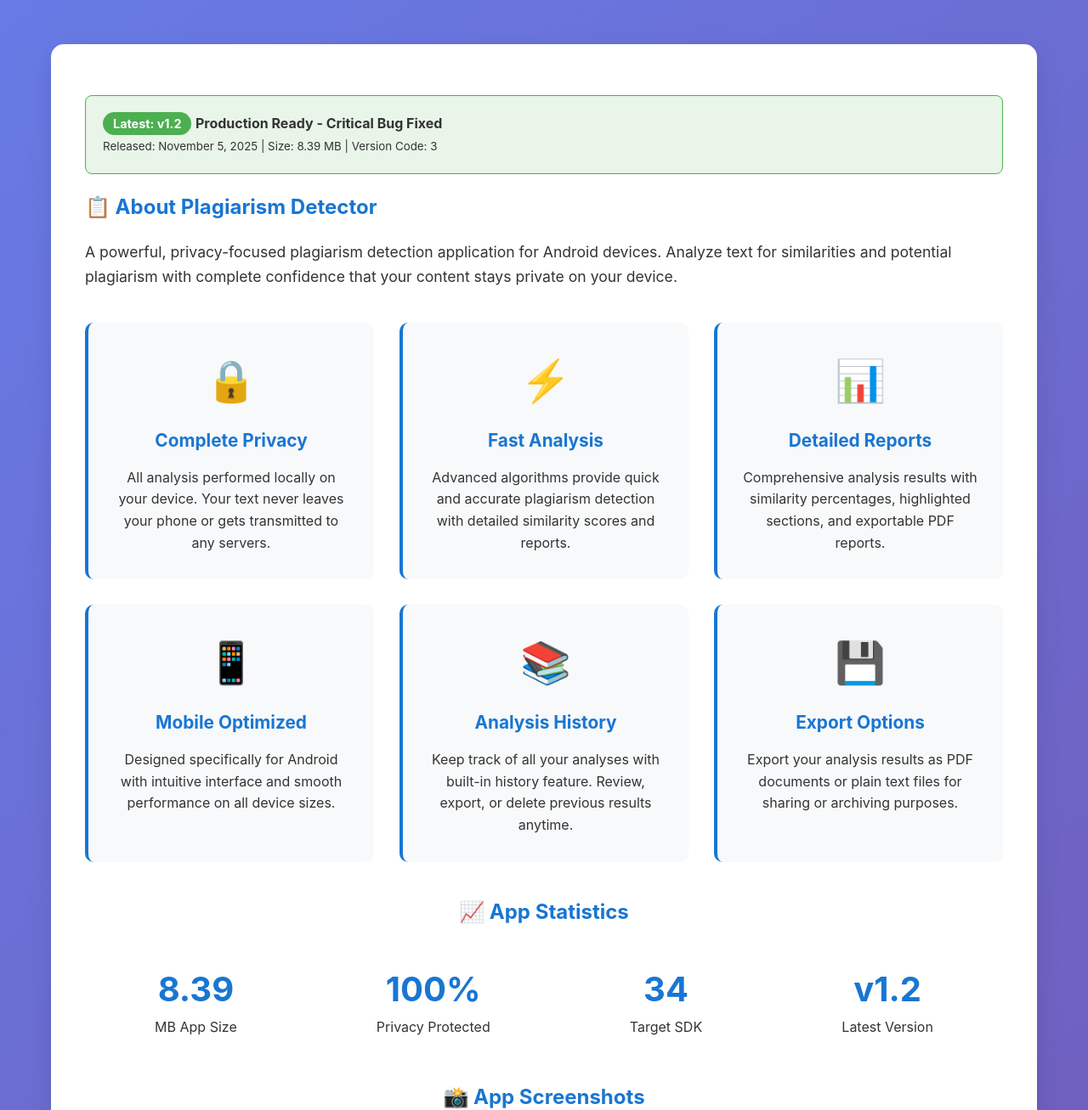
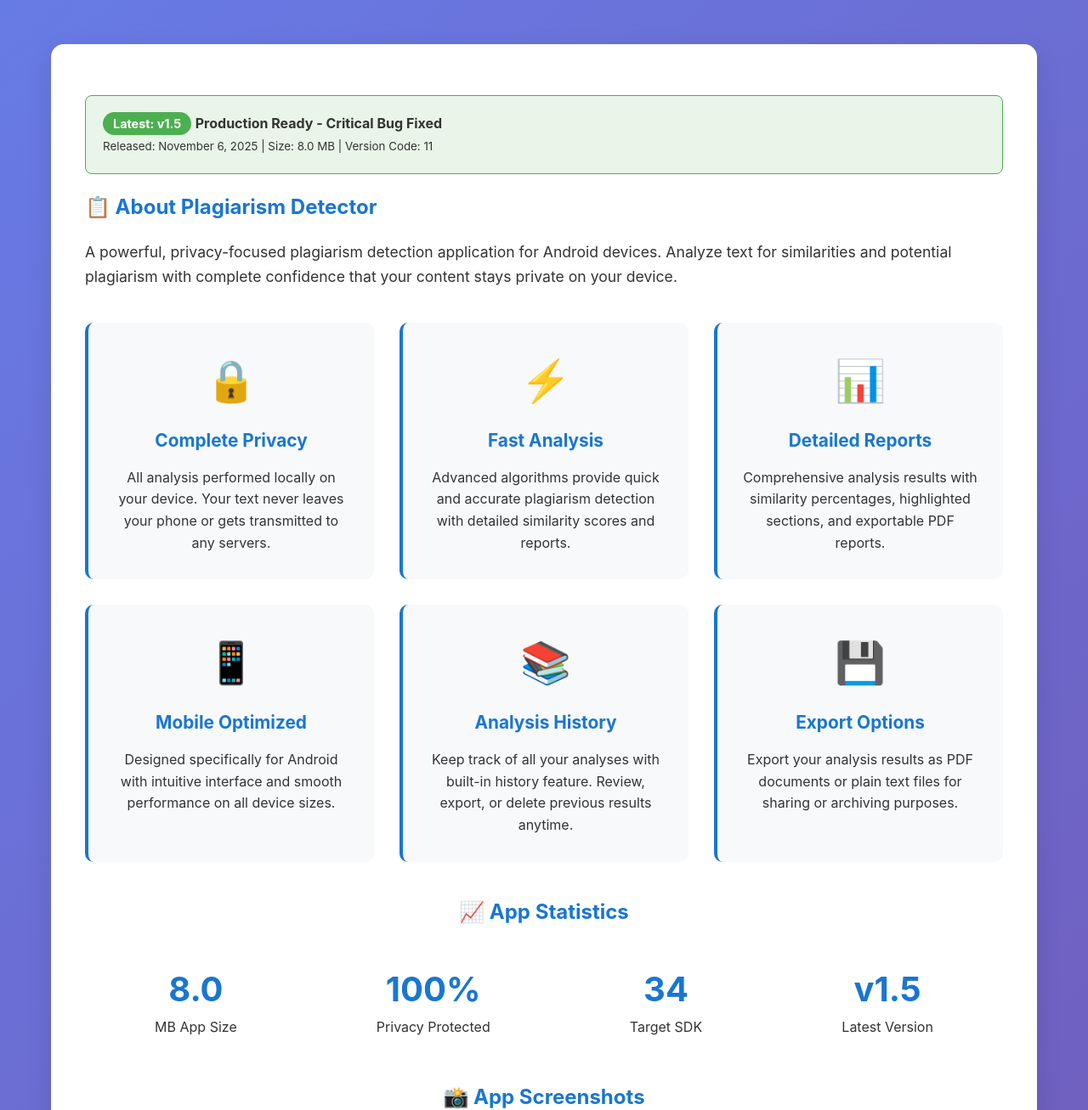
Before and after one commit to Takiboy88/takiboy88.github.io, a plain HTML site: page index.html in a window 1280 px wide. Shown: the part 320-1627 px from the top of the page at 85% size. Drawn offline with Linux system fonts and the light colour scheme.

Commit message:
Complete version 1.5 update - Fix all version inconsistencies
- Updated version badge: v1.2 → v1.5
- Updated release date: Nov 5 → Nov 6, 2025
- Updated version code: 3 → 11
- Updated app size: 8.39 MB → 8.0 MB
- Updated statistics section version display
- All version references now consistently show v1.5

```diff
--- a/index.html
+++ b/index.html
@@ -231,9 +231,9 @@
         <div class="main-content">
             <!-- Version Information -->
             <div class="version-info">
-                <span class="version-badge">Latest: v1.2</span>
+                <span class="version-badge">Latest: v1.5</span>
                 <strong>Production Ready - Critical Bug Fixed</strong><br>
-                <small>Released: November 5, 2025 | Size: 8.39 MB | Version Code: 3</small>
+                <small>Released: November 6, 2025 | Size: 8.0 MB | Version Code: 11</small>
             </div>
 
             <!-- App Description -->
@@ -287,7 +287,7 @@
             <h2 style="color: #1976d2; text-align: center; margin: 40px 0 20px 0;">📈 App Statistics</h2>
             <div class="stats">
                 <div class="stat-item">
-                    <div class="stat-number">8.39</div>
+                    <div class="stat-number">8.0</div>
                     <div>MB App Size</div>
                 </div>
                 <div class="stat-item">
@@ -299,7 +299,7 @@
                     <div>Target SDK</div>
                 </div>
                 <div class="stat-item">
-                    <div class="stat-number">v1.2</div>
+                    <div class="stat-number">v1.5</div>
                     <div>Latest Version</div>
                 </div>
             </div>
```
